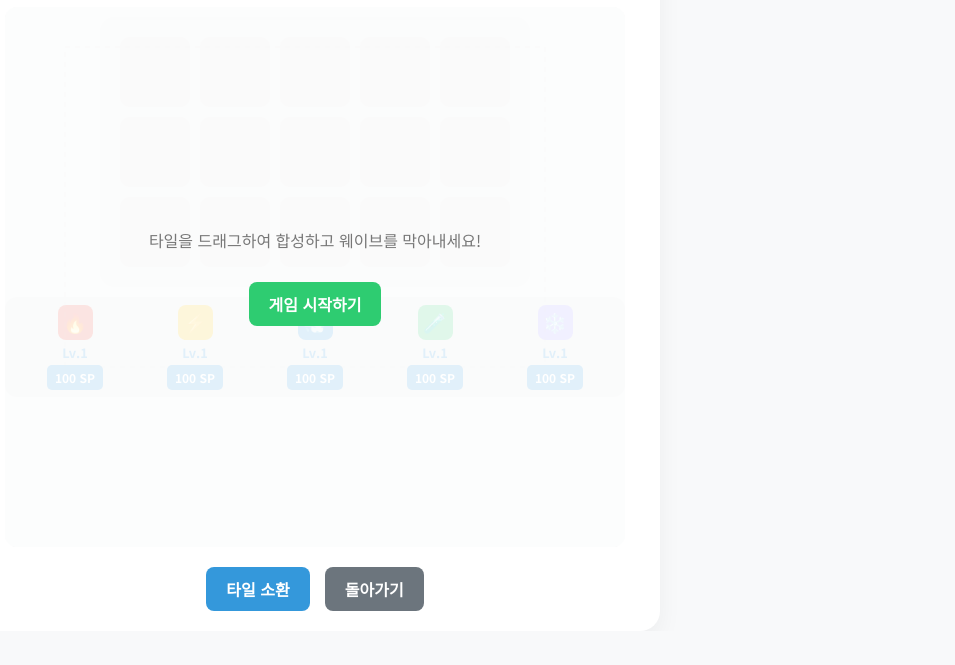
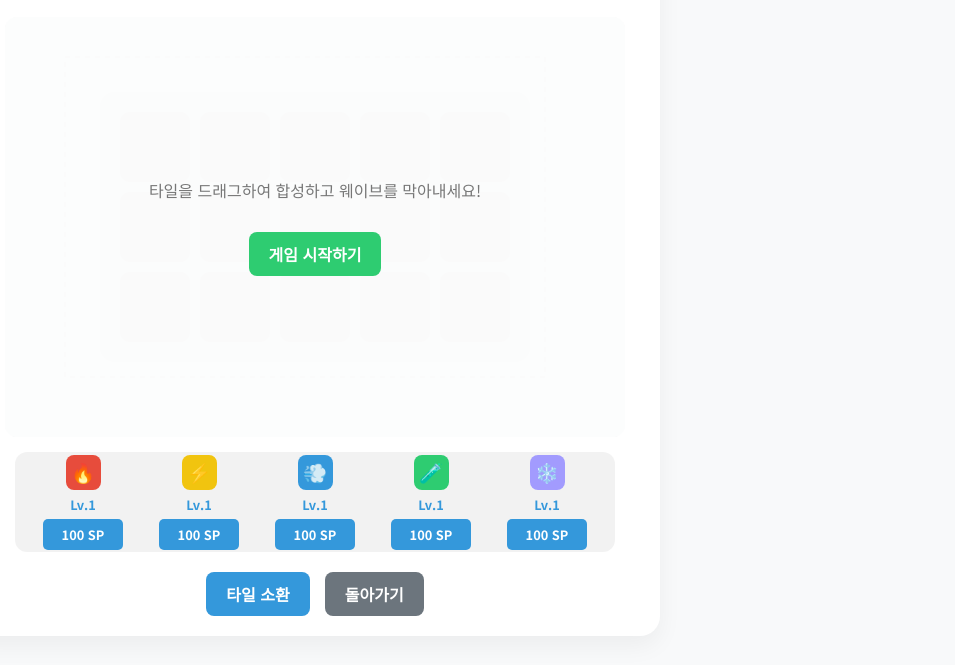
Before and after one commit to JINNY-US/just-one-10minutes, a plain HTML site: page tile-defense/index.html in a window 1280 px wide. Shown: the part 175-840 px from the top of the page, without its empty margins (325-1280 px from the left). Before the commit the page ends 806 px from the top, so only its background shows below. Drawn offline with Linux system fonts and the light colour scheme.

Commit message:
Fix tile-defense layout: separate upgrade panel from board container to restore alignment

```diff
--- a/tile-defense/index.html
+++ b/tile-defense/index.html
@@ -29,7 +29,13 @@
         <div id="grid"></div>
         <canvas id="game-canvas" width="600" height="400"></canvas>
 
-        <!-- 타일 강화 UI -->
+        <div id="start-overlay">
+            <div class="start-desc">타일을 드래그하여 합성하고 웨이브를 막아내세요!</div>
+            <button id="real-start-btn" class="btn btn-accent">게임 시작하기</button>
+        </div>
+    </div>
+
+    <!-- 타일 강화 UI를 보드 바깥으로 이동 -->
     <div id="upgrade-panel">
         <div class="upgrade-item" data-type="fire">
             <div class="upgrade-icon type-fire">🔥</div>
@@ -58,12 +64,6 @@
         </div>
     </div>
 
-        <div id="start-overlay">
-            <div class="start-desc">타일을 드래그하여 합성하고 웨이브를 막아내세요!</div>
-            <button id="real-start-btn" class="btn btn-accent">게임 시작하기</button>
-        </div>
-    </div>
-
     <div id="controls">
         <button id="summon-btn" class="btn btn-primary">타일 소환</button>
         <a href="../index.html" class="home-btn">돌아가기</a>
--- a/tile-defense/style.css
+++ b/tile-defense/style.css
@@ -6,12 +6,14 @@
 
 body {
     margin: 0;
-    overflow: hidden;
+    overflow-y: auto; /* 내용이 많아지면 스크롤 허용 */
     display: flex;
     flex-direction: column;
     align-items: center;
-    justify-content: center;
+    justify-content: flex-start; /* 상단부터 정렬 */
     background-color: var(--light-bg);
+    min-height: 100vh;
+    padding: 20px 0;
 }
 
 .game-container {
@@ -19,13 +21,16 @@ body {
     width: 95%;
     position: relative;
     padding: 20px;
+    display: flex;
+    flex-direction: column;
+    align-items: center;
 }
 
 .game-container h1 {
     font-size: 2.5rem;
     color: var(--primary-color);
     margin-bottom: 20px;
-    margin-top: 10px;
+    margin-top: 0;
     text-shadow: 1px 1px 2px rgba(0,0,0,0.1);
 }
 body.dark .game-container h1 {
@@ -34,6 +39,7 @@ body.dark .game-container h1 {
 }
 
 #ui-header {
+    width: 100%;
     display: flex;
     justify-content: space-around;
     padding: 15px;
@@ -41,6 +47,7 @@ body.dark .game-container h1 {
     border-radius: 12px;
     margin-bottom: 20px;
     font-weight: bold;
+    box-sizing: border-box;
 }
 body.dark #ui-header { background: rgba(255,255,255,0.05); }
 
@@ -50,26 +57,26 @@ body.dark #ui-header { background: rgba(255,255,255,0.05); }
 #board-container {
     position: relative;
     width: 600px;
-    height: 520px; /* 강화 패널 높이 고려하여 확장 */
+    height: 400px; /* 원래 높이로 복구 */
     margin: 0 auto;
     display: flex;
-    flex-direction: column;
-    justify-content: flex-start;
+    justify-content: center; /* 그리드와 캔버스 중심 일치 */
     align-items: center;
     overflow: visible;
 }
 
 #upgrade-panel {
     width: 100%;
+    max-width: 600px;
     height: 100px;
-    margin-top: 10px;
+    margin-top: 15px;
     background: rgba(0,0,0,0.05);
     border-radius: 12px;
     display: flex;
     justify-content: space-around;
     align-items: center;
-    padding: 0 10px;
-    z-index: 5;
+    padding: 10px;
+    box-sizing: border-box;
 }
 body.dark #upgrade-panel { background: rgba(255,255,255,0.05); }
 
@@ -77,7 +84,7 @@ body.dark #upgrade-panel { background: rgba(255,255,255,0.05); }
     display: flex;
     flex-direction: column;
     align-items: center;
-    gap: 3px;
+    gap: 5px;
 }
 
 .upgrade-icon {
@@ -97,15 +104,17 @@ body.dark #upgrade-panel { background: rgba(255,255,255,0.05); }
 }
 
 .upgrade-btn {
-    padding: 4px 8px !important;
-    font-size: 0.75rem !important;
+    padding: 6px 12px !important;
+    font-size: 0.8rem !important;
     background-color: var(--primary-color) !important;
     color: white !important;
     border-radius: 5px !important;
+    min-width: 80px;
 }
 .upgrade-btn:disabled {
     background-color: #999 !important;
     cursor: not-allowed;
+    opacity: 0.6;
 }
 
 #grid {
```
Lines whose indentation alone changed are shown as unchanged.
